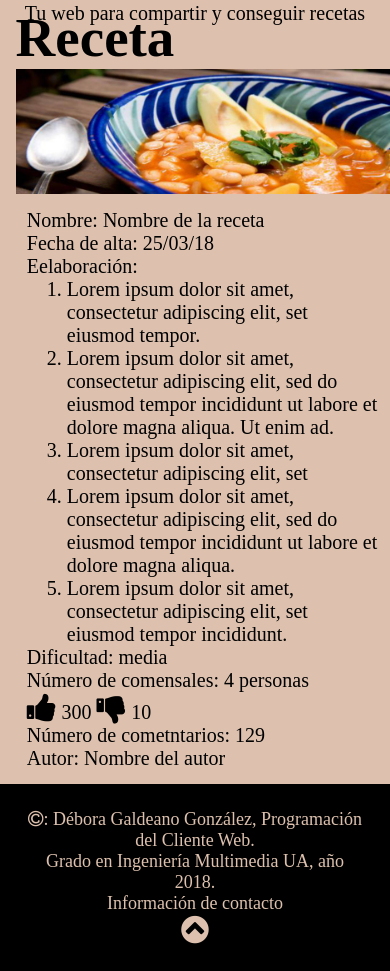
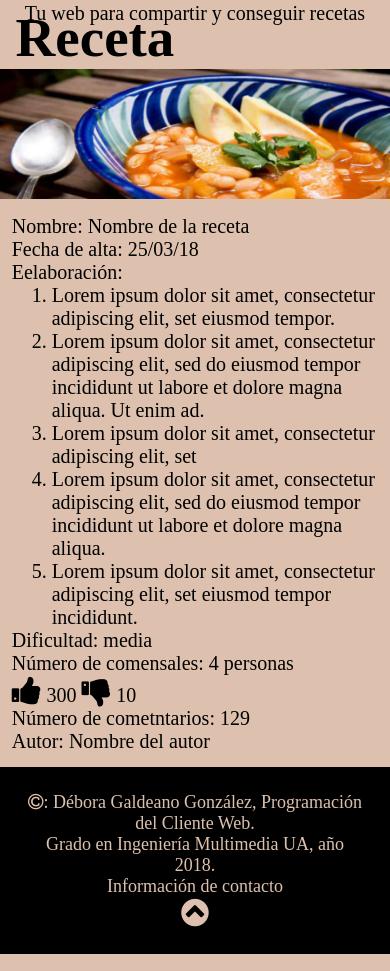
Before and after one commit to deb8192/PCW_2, a PHP site: page /receta.html in a window 390 px wide. Shown: the part 144-1115 px from the top of the page. Run offline with PHP 8.4, Linux system fonts and the light colour scheme.

Commit message:
Arreglar márgenes

```diff
--- a/css/style.css
+++ b/css/style.css
@@ -143,6 +143,12 @@ a:hover{
 #register, #elaboracionReceta, #signin, #contact{
 	margin: 185px 0 150px 4%;
 }
+#elaboracionReceta{
+	margin: 185px 0 150px 0;
+}
+#elaboracionReceta h1{
+	margin-left: 4%;
+}
 #indice{
 	margin: 235px 0 150px 4%;
 }
@@ -261,11 +267,15 @@ select:hover{
 	/*Margen del header*/
 	#register, #elaboracionReceta, #signin, #contact{
 		margin: 235px 0 140px 4%;
-		height: 100%;
+	}
+	#elaboracionReceta{
+		margin: 235px 0 140px 0;
+	}
+	#elaboracionReceta h1{
+		margin-left: 4%;
 	}
 	#indice{
 		margin: 285px 0 140px 4%;
-		height: 100%;
 	}
 
 	/*Imágenes y datos de las recetas*/
@@ -421,6 +431,12 @@ select:hover{
 	#register, #elaboracionReceta, #signin, #contact{
 		margin: 150px 0 190px 4%;
 	}
+	#elaboracionReceta{
+		margin: 150px 0 190px 0;
+	}
+	#elaboracionReceta h1{
+		margin-left: 4%;
+	}
 	#indice2{
 		margin: 200px 0 190px 4%;
 	}
```
